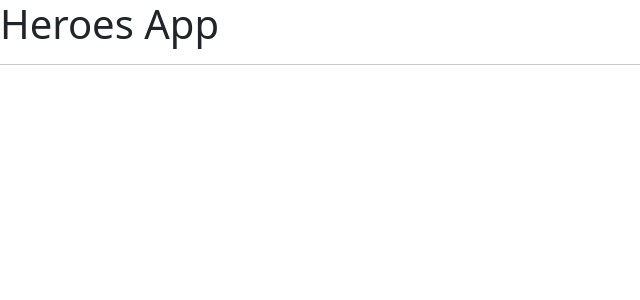
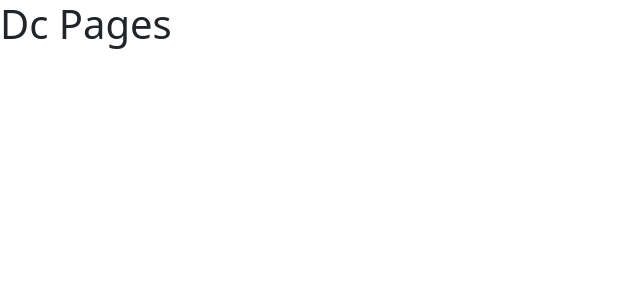
Before and after one commit to braianLucero/React-Masterclass, a React (Vite) app in the folder 06-heores-spa/: page /dc in a window 1280 px wide. Shown: the top 300 px of the page, without its empty margins (0-640 px from the left). Built offline with nearby package versions, Linux system fonts and the light colour scheme.

Commit message:
creating the first routes

```diff
--- a/06-heores-spa/package.json
+++ b/06-heores-spa/package.json
@@ -11,7 +11,8 @@
   },
   "dependencies": {
     "react": "^18.2.0",
-    "react-dom": "^18.2.0"
+    "react-dom": "^18.2.0",
+    "react-router-dom": "6"
   },
   "devDependencies": {
     "@types/react": "^18.2.64",
--- a/06-heores-spa/src/App.jsx
+++ /dev/null
@@ -1,5 +0,0 @@
-import { HeoresApp } from "./HeoresApp";
-
-export const App = () => {
-  return <HeoresApp />;
-};
--- a/06-heores-spa/src/HeoresApp.jsx
+++ b/06-heores-spa/src/HeoresApp.jsx
@@ -1,10 +1,9 @@
-import React from "react";
+import { AppRouter } from "./router/AppRouter";
 
 export const HeoresApp = () => {
   return (
     <>
-      <h1>Heroes App</h1>
-      <hr />
+      <AppRouter />
     </>
   );
 };
--- /dev/null
+++ b/06-heores-spa/src/auth/pages/LoginPages.jsx
@@ -0,0 +1,3 @@
+export const LoginPages = () => {
+  return <h1>Login Page</h1>;
+};
--- /dev/null
+++ b/06-heores-spa/src/heores/pages/DcPages.jsx
@@ -0,0 +1,3 @@
+export const DcPages = () => {
+  return <h1>Dc Pages</h1>;
+};
--- /dev/null
+++ b/06-heores-spa/src/heores/pages/MarvelPages.jsx
@@ -0,0 +1,3 @@
+export const MarvelPages = () => {
+  return <h1>Marvel Pages</h1>;
+};
--- a/06-heores-spa/src/main.jsx
+++ b/06-heores-spa/src/main.jsx
@@ -1,11 +1,14 @@
 import React from "react";
 import ReactDOM from "react-dom/client";
-import { App } from "./App";
+import { BrowserRouter } from "react-router-dom";
+import { HeoresApp } from "./HeoresApp";
 import "./styles.css";
 
 ReactDOM.createRoot(document.getElementById("root")).render(
   <React.StrictMode>
     {/* con el useEffect y estando en el modo strictMode se dispara dos veces */}
-    <App />
+    <BrowserRouter>
+      <HeoresApp />
+    </BrowserRouter>
   </React.StrictMode>
 );
--- /dev/null
+++ b/06-heores-spa/src/router/AppRouter.jsx
@@ -0,0 +1,16 @@
+import { Navigate, Route, Routes } from "react-router-dom";
+import { MarvelPages } from "../heores/pages/MarvelPages";
+import { LoginPages } from "../auth/pages/LoginPages";
+import { DcPages } from "../heores/pages/DcPages";
+export const AppRouter = () => {
+  return (
+    <>
+      <Routes>
+        <Route path="marvel" element={<MarvelPages />} />
+        <Route path="dc" element={<DcPages />} />
+        <Route path="login" element={<LoginPages />} />
+        <Route path="/" element={<Navigate to="/marvel" />} />
+      </Routes>
+    </>
+  );
+};
```
Also changed, not shown: 1 other file (tests, documents, lock files or other folders).
